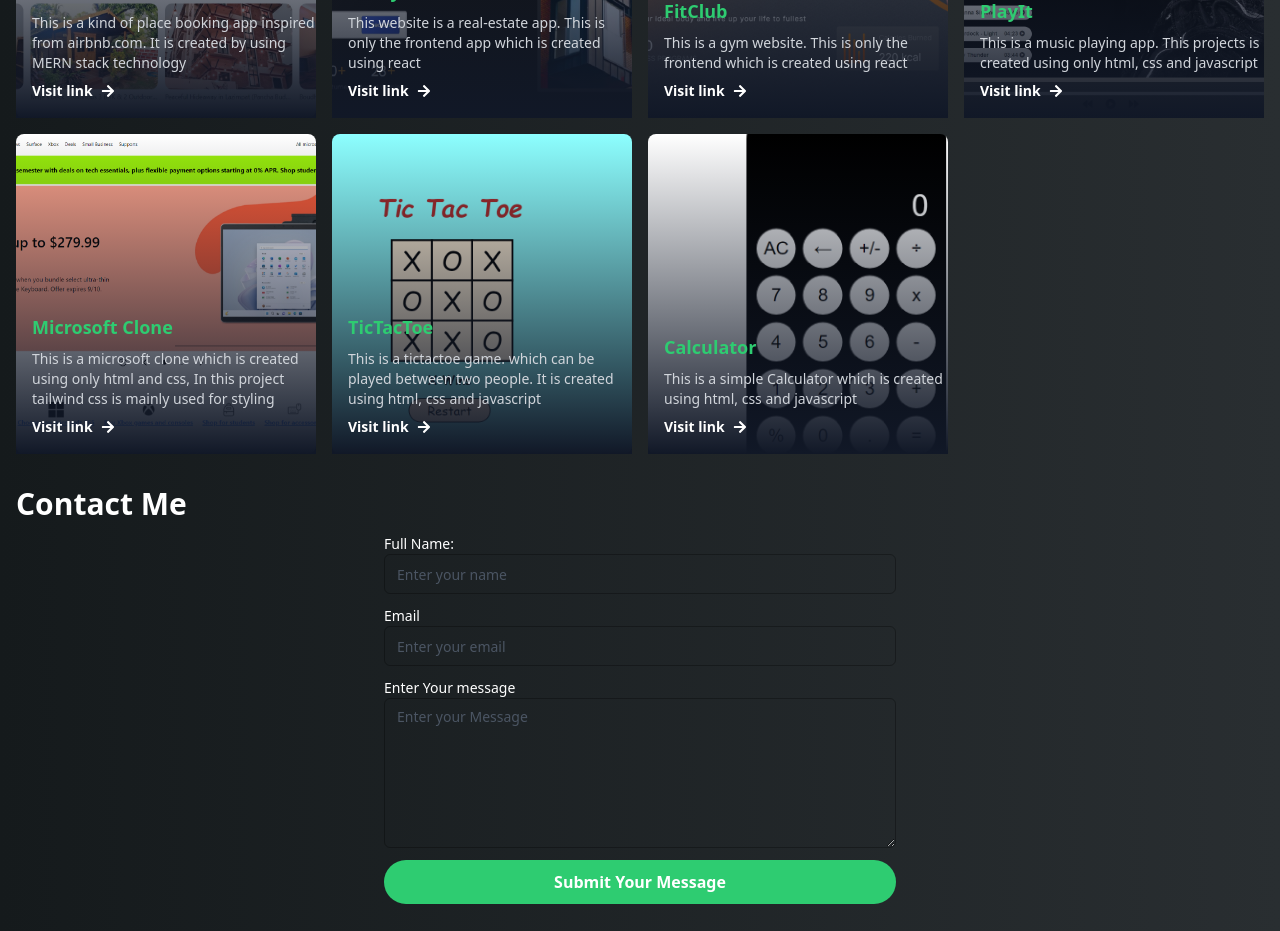
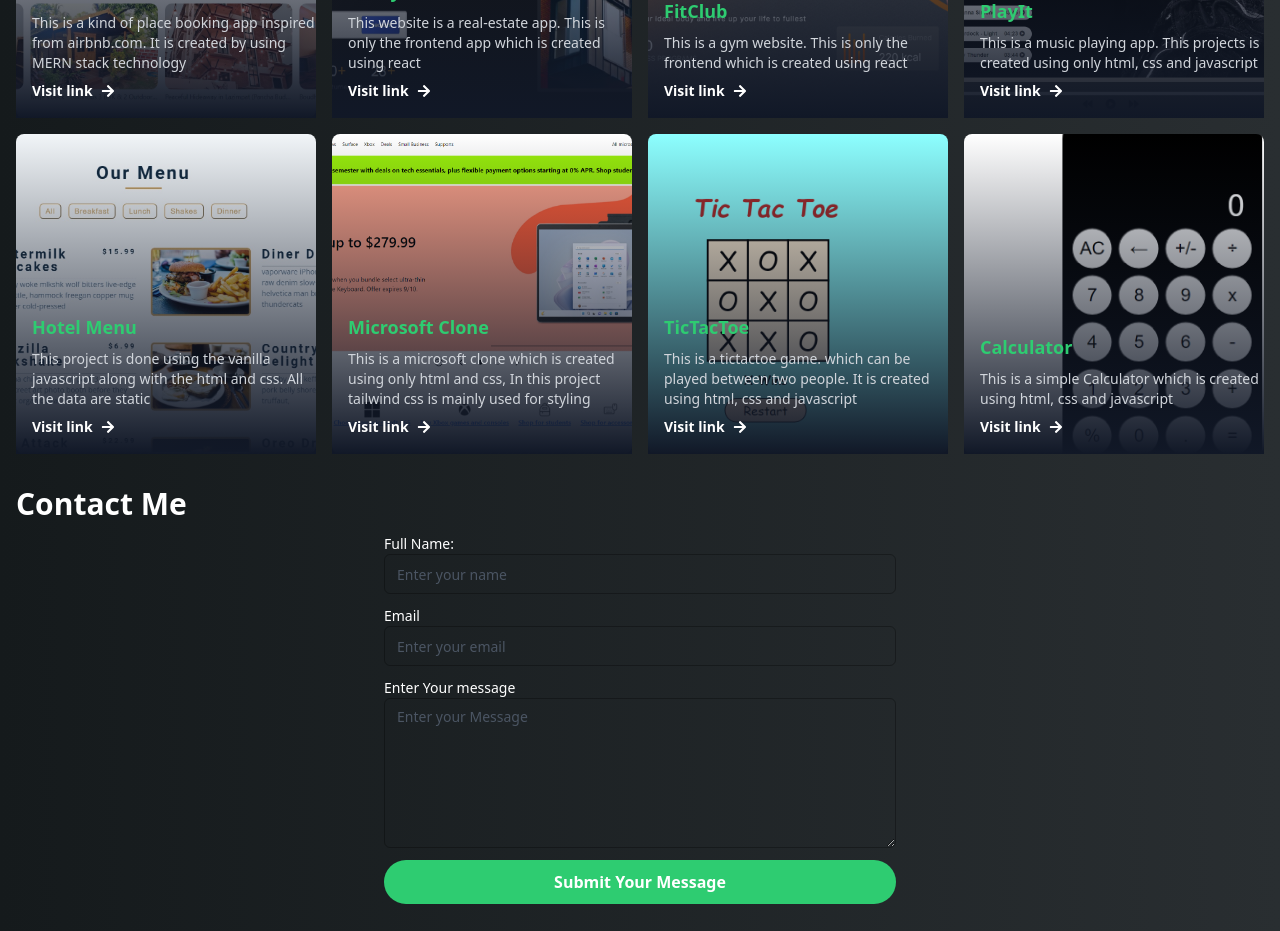
Before and after one commit to rajan-marasini/portfolio, a React (Vite) app in the folder client/: page / in a window 1280 px wide. Shown: the part 1900-2831 px from the top of the page. Built offline with nearby package versions, Linux system fonts and the light colour scheme; no server answers.

Commit message:
adding the project hotel menu

```diff
--- a/client/src/assets/project.js
+++ b/client/src/assets/project.js
@@ -30,20 +30,27 @@
     },
     {
         id: 5,
+        title: "Hotel Menu",
+        des: "This project is done using the vanilla javascript along with the html and css. All the data are static",
+        link: "rajan-marasini.github.io/hotel-menu/",
+        src: "/hotel-menu.png",
+    },
+    {
+        id: 6,
         title: "Microsoft Clone",
         des: "This is a microsoft clone which is created using only html and css, In this project tailwind css is mainly used for styling",
         link: "https://ms-clone-razan-marasinis-projects.vercel.app/",
         src: "/microsoft.png",
     },
     {
-        id: 6,
+        id: 7,
         title: "TicTacToe",
         des: "This is a tictactoe game. which can be played between two people. It is created using html, css and javascript",
         link: "https://rajan-marasini.github.io/tic-tac-toe/",
         src: "/tictactoe.png",
     },
     {
-        id: 7,
+        id: 8,
         title: "Calculator",
         des: "This is a simple Calculator which is created using html, css and javascript",
         link: "https://rajan-marasini.github.io/calculator/",
```
Also changed, not shown: client/public/hotel-menu.png (added).
